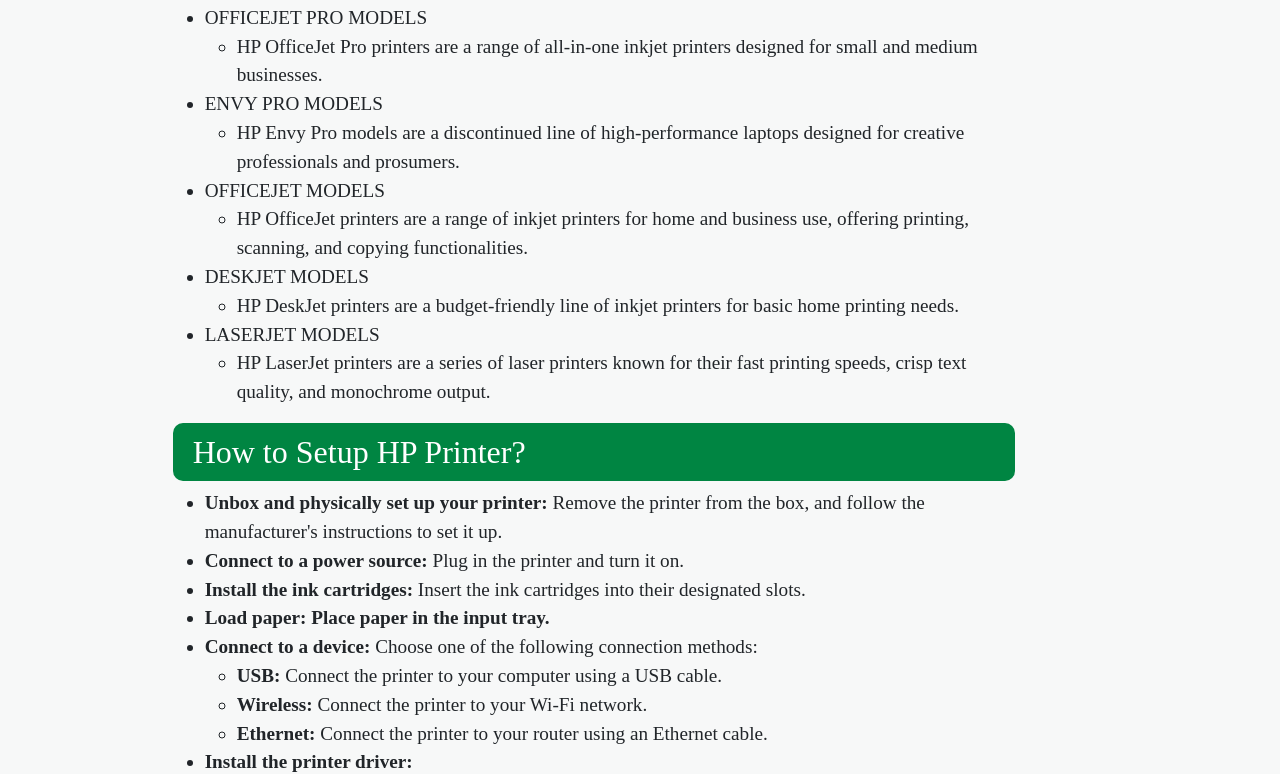
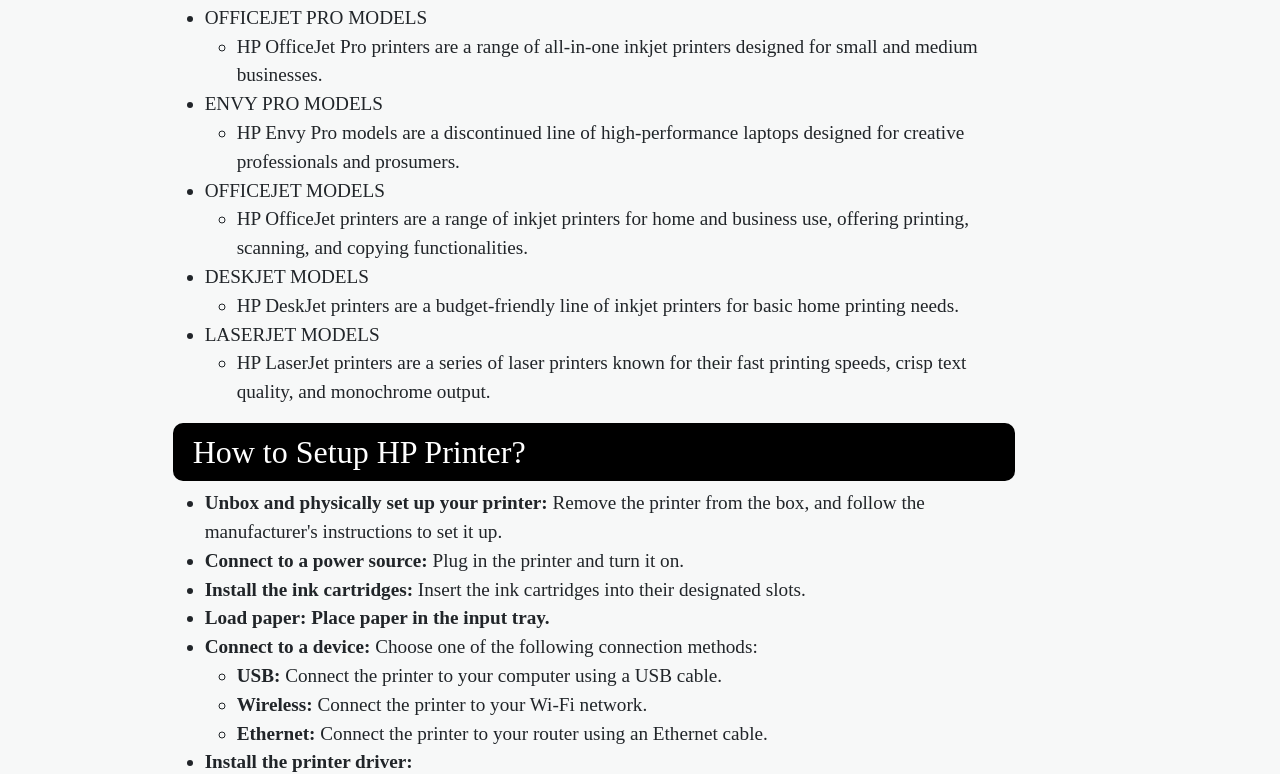
Before and after one commit to 123hpsetupco/123hpsetupco.github.io, a plain HTML site: page index.html in a window 1280 px wide. Shown: the part 624-1398 px from the top of the page. Drawn offline with nearby package versions, Linux system fonts and the light colour scheme.

Commit message:
Update index.html

```diff
--- a/index.html
+++ b/index.html
@@ -79,7 +79,7 @@
                 padding: 10px 20px;
                 color: #fff;
                 border-radius: 10px;
-                background: #008542;
+                background: #000;
             }
             p{
                 padding: 10px;
@@ -174,7 +174,7 @@
    <li> Set the paper size, orientation, and margins.</li>
     <li>Choose the print quality and color settings.</li>
 <li><b>Test the printer:</b> Print a test page to ensure everything is working correctly.</li>
-
+</ul>
 
 <h2>Download & Install HP Printer Driver</h2>
 <ul>
```
